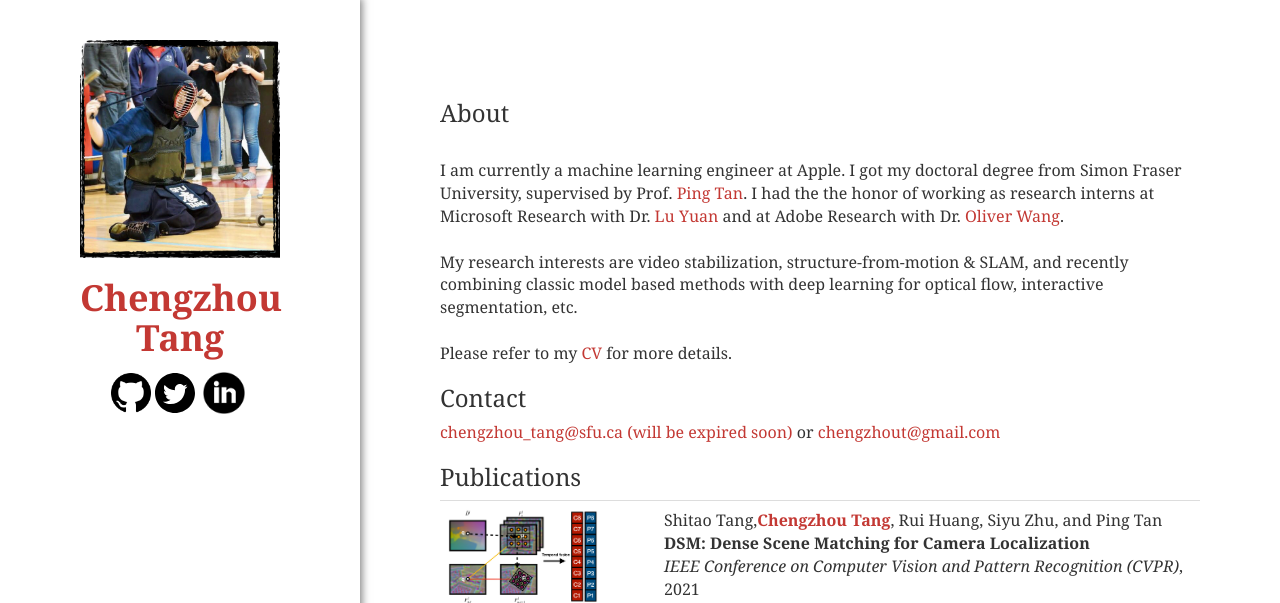
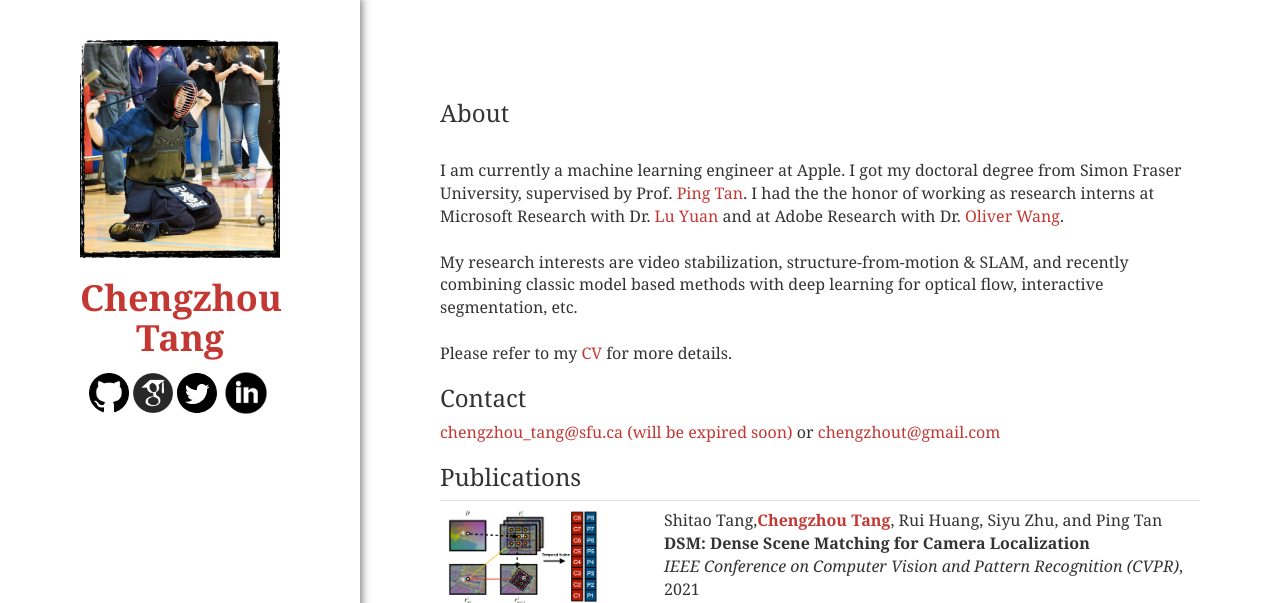
Before and after one commit to frobelbest/frobelbest.github.io, a plain HTML site: page index.html in a window 1280 px wide. Shown: the top 603 px of the page. Drawn offline with Linux system fonts and the light colour scheme.

Commit message:
scholar update

```diff
--- a/index.html
+++ b/index.html
@@ -16,6 +16,7 @@
                     </div>
                 </div>
                 <a href="https://github.com/frobelbest" align="center"><img width="40px" src="icon/github.png"/></a>
+                <a href="https://scholar.google.com/citations?user=E04MaJcAAAAJ&hl=en" align="center"><img width="40px" src="icon/google.png"/></a>
                 <a href="https://twitter.com/frobelbest" align="center"><img width="40px" src="icon/twitter.svg"/></a>
                 <a href="https://www.linkedin.com/in/chengzhou-tang-10114680/" align="center"><img width="50px" src="icon/linkedin.png"/></a><br /><br />
             </div>
```
Also changed, not shown: icon/google.png (added), 1 other file.
